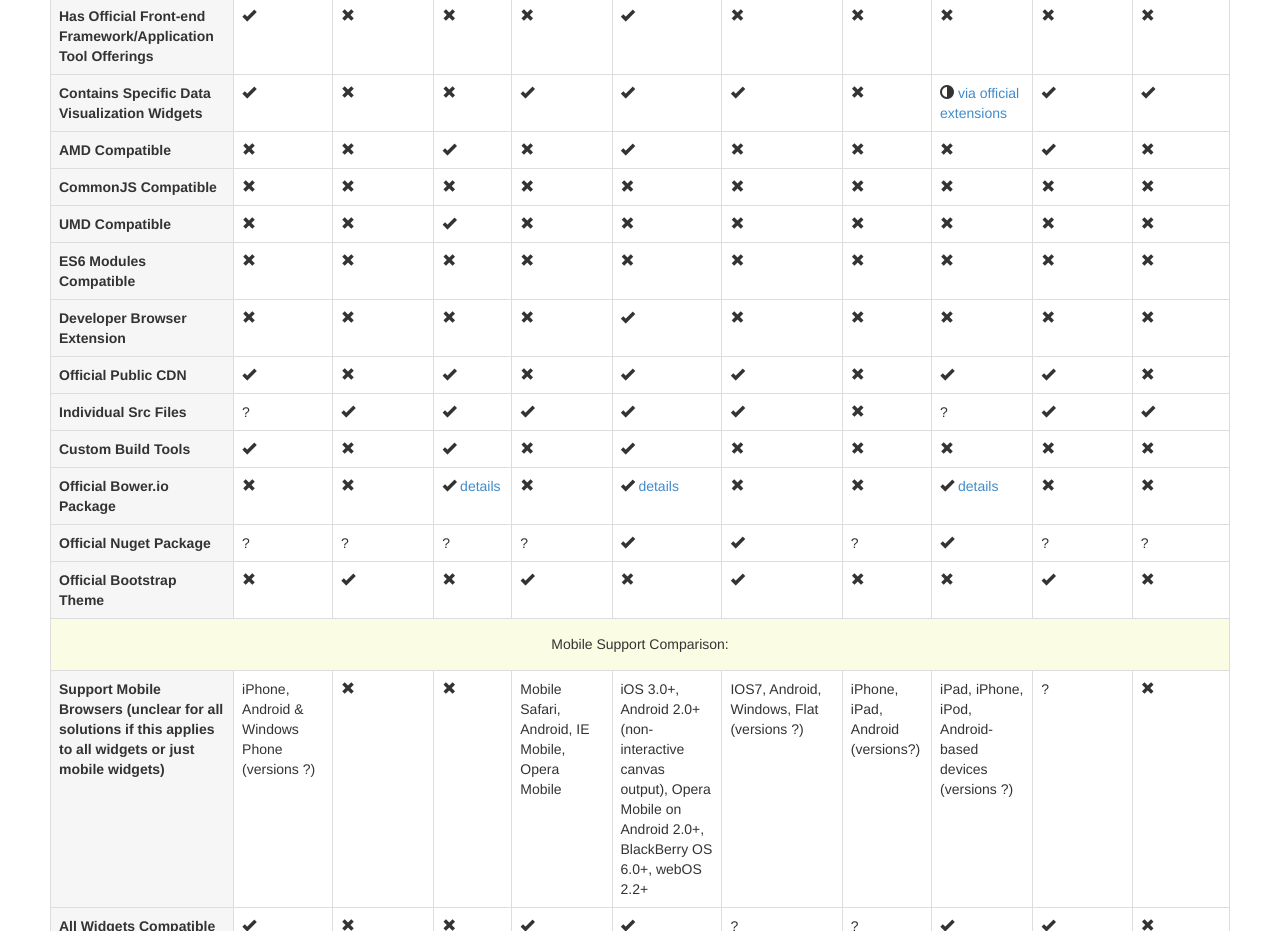
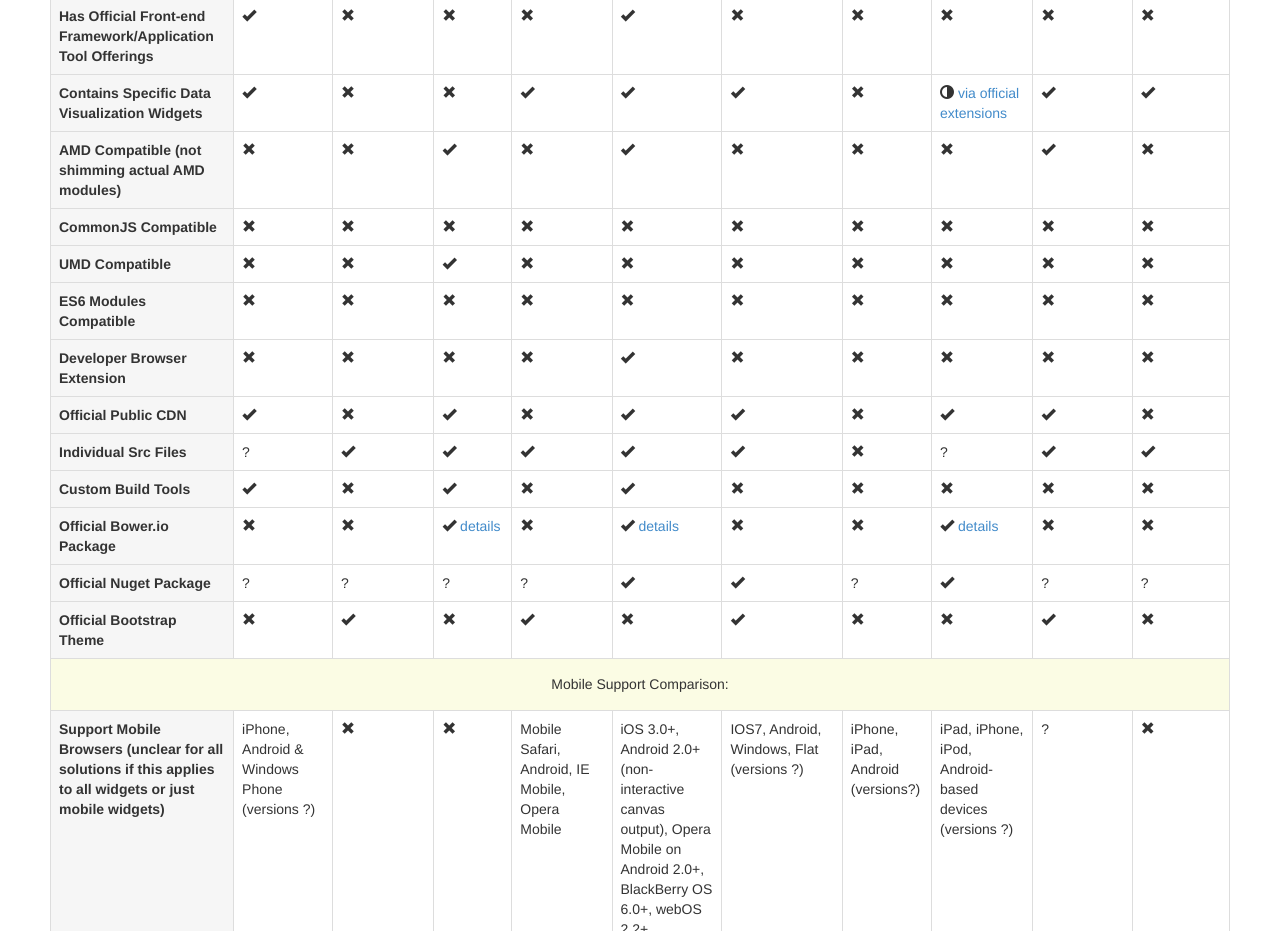
Before and after one commit to codylindley/jqueryuiwidgets.com, a website: page index.html in a window 1280 px wide. Shown: the part 1620-2551 px from the top of the page. Drawn offline with Linux system fonts and the light colour scheme.

Commit message:
fixes to jqwidgets

```diff
--- a/index.html
+++ b/index.html
@@ -318,7 +318,7 @@
             <td><span class="glyphicon glyphicon-ok"></span></td>
         </tr>
          <tr>
-            <th scope="row">AMD Compatible</th>
+            <th scope="row">AMD Compatible (not shimming actual AMD modules)</th>
             <td><span class="glyphicon glyphicon-remove"></span></td>
             <td><span class="glyphicon glyphicon-remove"></span></td>
             <td><span class="glyphicon glyphicon-ok"></span></td>
```
